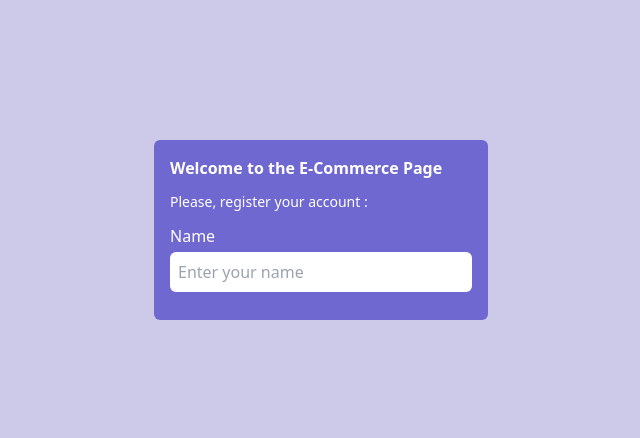
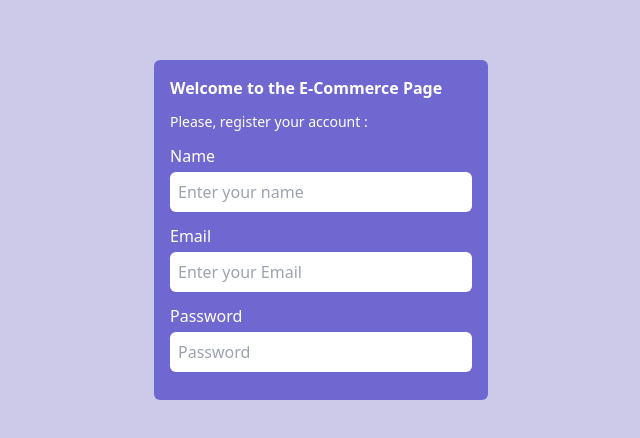
Before and after one commit to guidonunes/marketplace-mern, a React (Create React App) app in the folder dashboard/: page /register in a window 1280 px wide. Shown: the part 170-608 px from the top of the page, without its empty margins (319-959 px from the left). Built offline with nearby package versions, Linux system fonts and the light colour scheme.

Commit message:
add input fields to form

```diff
--- a/dashboard/src/views/auth/Register.jsx
+++ b/dashboard/src/views/auth/Register.jsx
@@ -8,9 +8,20 @@ const Register = () => {
           <h2 className='text-x1 mb-3 font-bold'>Welcome to the E-Commerce Page </h2>
           <p className='text-sm mb-3 font-medium'>Please, register your account : </p>
           <form>
+            {/* Add name field */}
             <div className="flex flex-col w-full gap-1 mb-3">
               <label htmlFor="name">Name</label>
               <input type="text" id="name" name="name" placeholder='Enter your name' className='p-2 rounded-md bg-[#ffffff]' required />
+            </div>
+            {/* Add email field */}
+            <div className="flex flex-col w-full gap-1 mb-3">
+              <label htmlFor="email">Email</label>
+              <input type="text" id="email" name="email" placeholder='Enter your Email' className='p-2 rounded-md bg-[#ffffff]' required />
+            </div>
+            {/* Add password field */}
+            <div className="flex flex-col w-full gap-1 mb-3">
+              <label htmlFor="name">Password</label>
+              <input type="text" id="password" name="password" placeholder='Password' className='p-2 rounded-md bg-[#ffffff]' required />
             </div>
           </form>
         </div>
```
